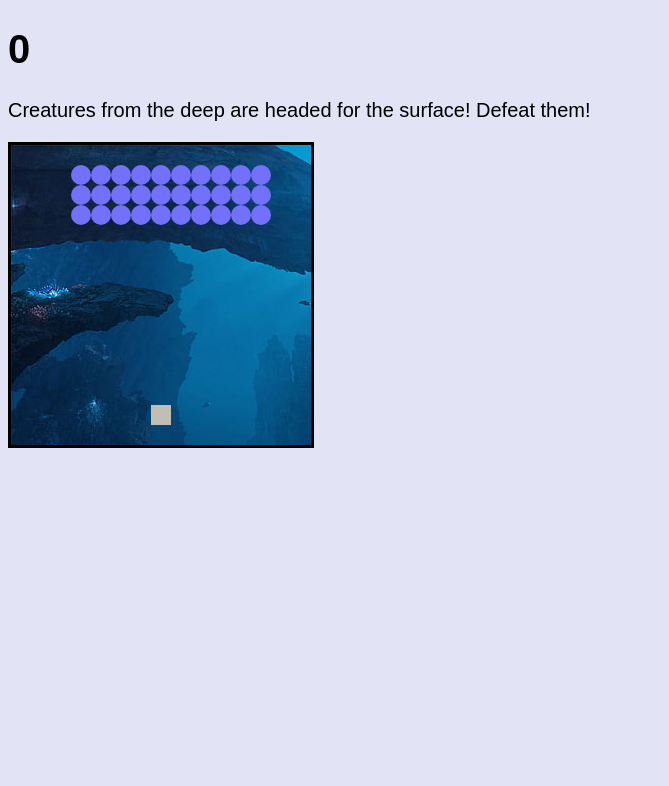
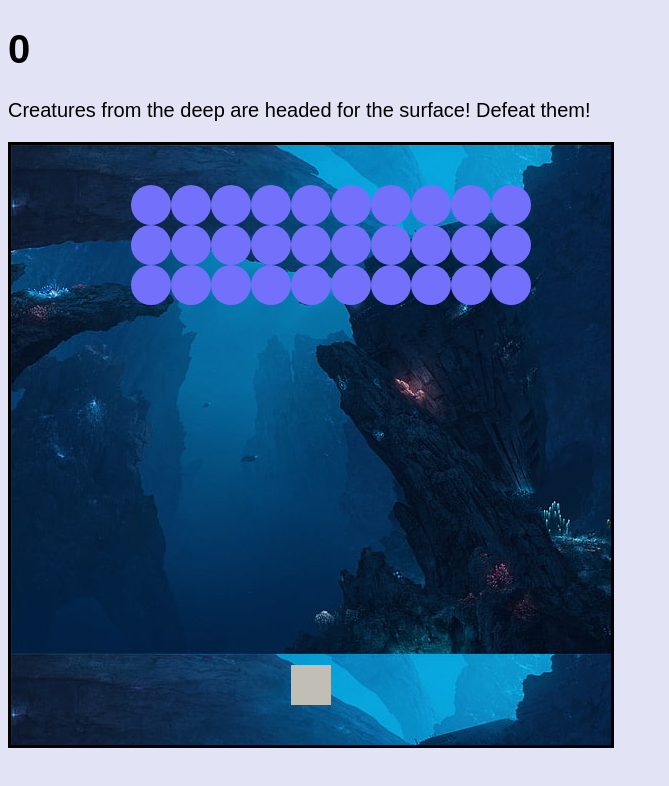
Before and after one commit to radawson/expert-waffle, a plain HTML site: page index.html in a window 1280 px wide. Shown: the whole page, without its empty margins (0-669 px from the left). Drawn offline with Linux system fonts and the light colour scheme; a web font is replaced by a local one.

Commit message:
content for now!

```diff
--- a/ocean.css
+++ b/ocean.css
@@ -7,8 +7,8 @@ body {
 
 /* the grid is the actual square im using to hold my game instead of trying to navigate an entire webpage*/
 .grid {
-	width: 300px;
-	height: 300px;
+	width: 600px;
+	height: 600px;
 	border: solid black 3px;
 	align-items: center;
 	display: flex;
@@ -19,8 +19,8 @@ body {
 }
 /*the second grid div is for the elements inside */
 .grid div {
-	width: 20px;
-	height: 20px;
+	width: 40px;
+	height: 40px;
 }
 
 .creature {
@@ -34,6 +34,7 @@ body {
 	/*this color is gray X 11 gray which sounds like a ships color  */
 	background-color: #C1BFB5;
 
+
 }
 
 .torpedo {
--- a/ocean.js
+++ b/ocean.js
@@ -1,5 +1,6 @@
 //so right away i started with defining what i feel like i need, the grid for the game, the results for points and win/loss, where my ship is on the grid, creature id, what happens when we hit the wall, something to remove creatures//
 const grid = document.querySelector('.grid')
+const ship = document.querySelector('.ship')
 const resultsDisplay = document.querySelector('.results')
 let currentShipIndex = 202
 let width = 15
@@ -119,8 +120,11 @@ function shoot(e) {
   function moveTorpedo() {
     salmons[currentTorpedoIndex].classList.remove('torpedo')
     currentTorpedoIndex -= width
+    if (currentTorpedoIndex < 0) {
+      currentTorpedoIndex = 0;
+    } else {
     salmons[currentTorpedoIndex].classList.add('torpedo')
-
+    }
     if (salmons[currentTorpedoIndex].classList.contains('creature')) {
       salmons[currentTorpedoIndex].classList.remove('torpedo')
       salmons[currentTorpedoIndex].classList.remove('creature')
```
